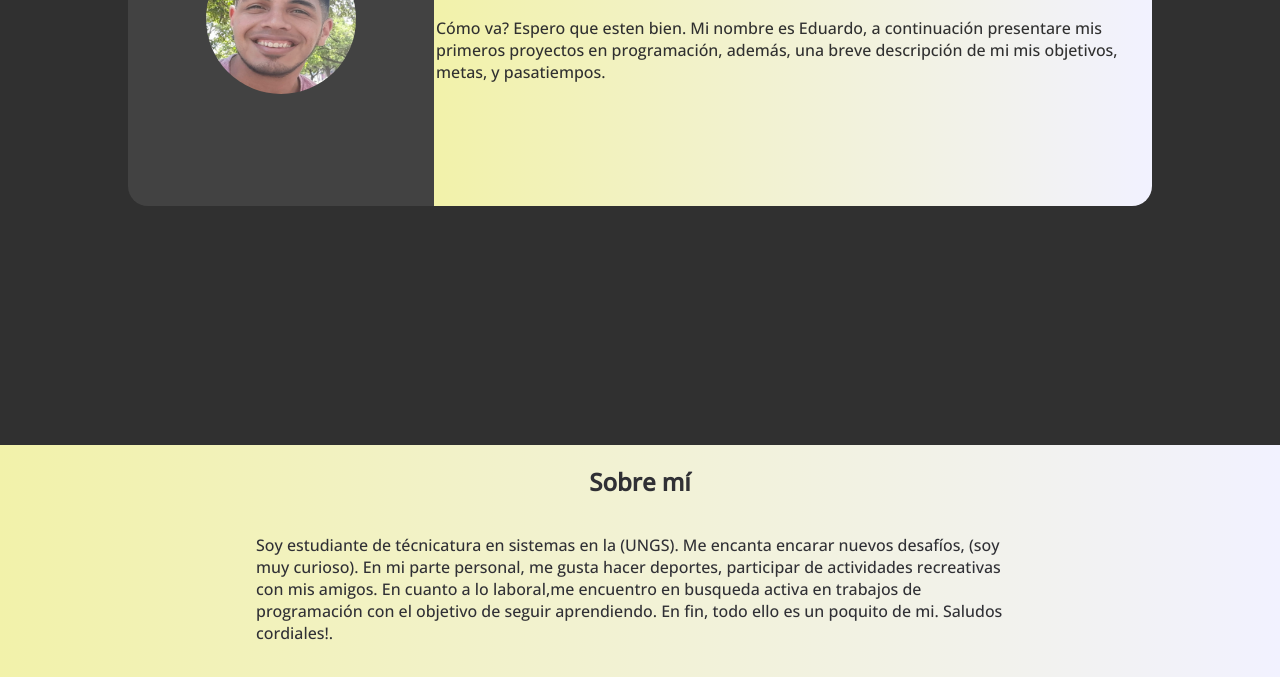
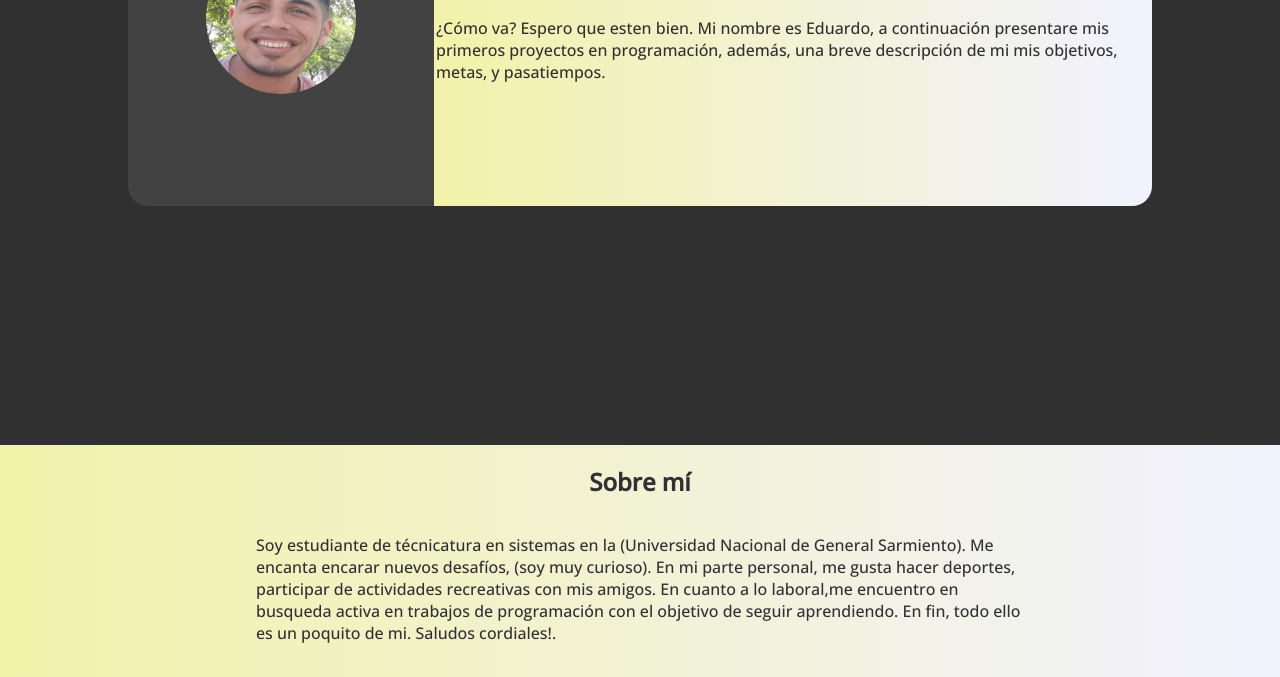
Before and after one commit to Leonel74/Leonel74.github.io, a plain HTML site: page index.html in a window 1280 px wide. Shown: the part 358-1035 px from the top of the page. Drawn offline with nearby package versions, Linux system fonts and the light colour scheme; files whose address does not match are found by name.

Commit message:
Update index.html
detalles

```diff
--- a/index.html
+++ b/index.html
@@ -33,7 +33,7 @@
                 <div>
                     <h1>Hola! 🚀</h1>
                     <p class="presentacion">
-                        Cómo va? Espero que esten bien. Mi nombre es Eduardo, a continuación presentare mis primeros proyectos en programación, además, una breve descripción de mi mis objetivos, metas, y pasatiempos.
+                        ¿Cómo va? Espero que esten bien. Mi nombre es Eduardo, a continuación presentare mis primeros proyectos en programación, además, una breve descripción de mi mis objetivos, metas, y pasatiempos.
                     </p>
                 </div>
             </div>
@@ -42,7 +42,7 @@
     <section class="dos">
         <h2>Sobre mí</h2>
         <p>
-        	Soy estudiante de técnicatura en sistemas en la (UNGS). Me encanta encarar nuevos desafíos,
+        	Soy estudiante de técnicatura en sistemas en la (Universidad Nacional de General Sarmiento). Me encanta encarar nuevos desafíos,
             (soy muy curioso). En mi parte personal, me gusta hacer deportes, participar de actividades recreativas con mis amigos.
             En cuanto a lo laboral,me encuentro en busqueda activa en trabajos de programación
             con el objetivo de seguir aprendiendo. En fin, todo ello es un poquito de mi.
```
